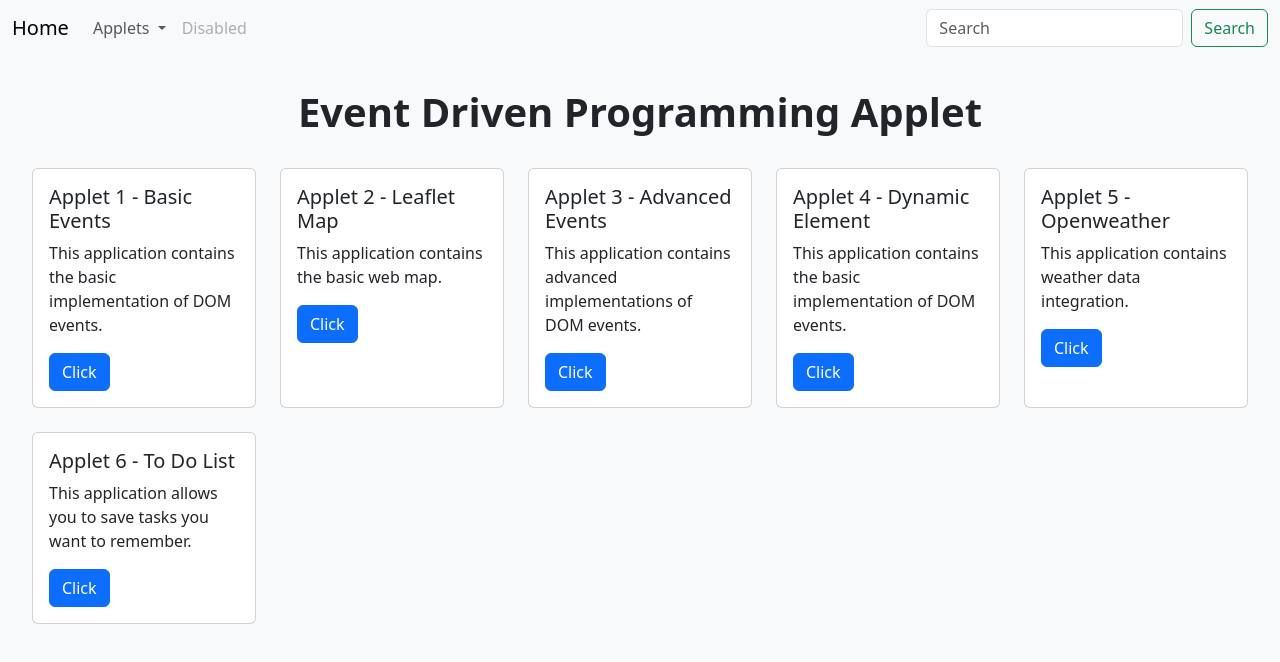
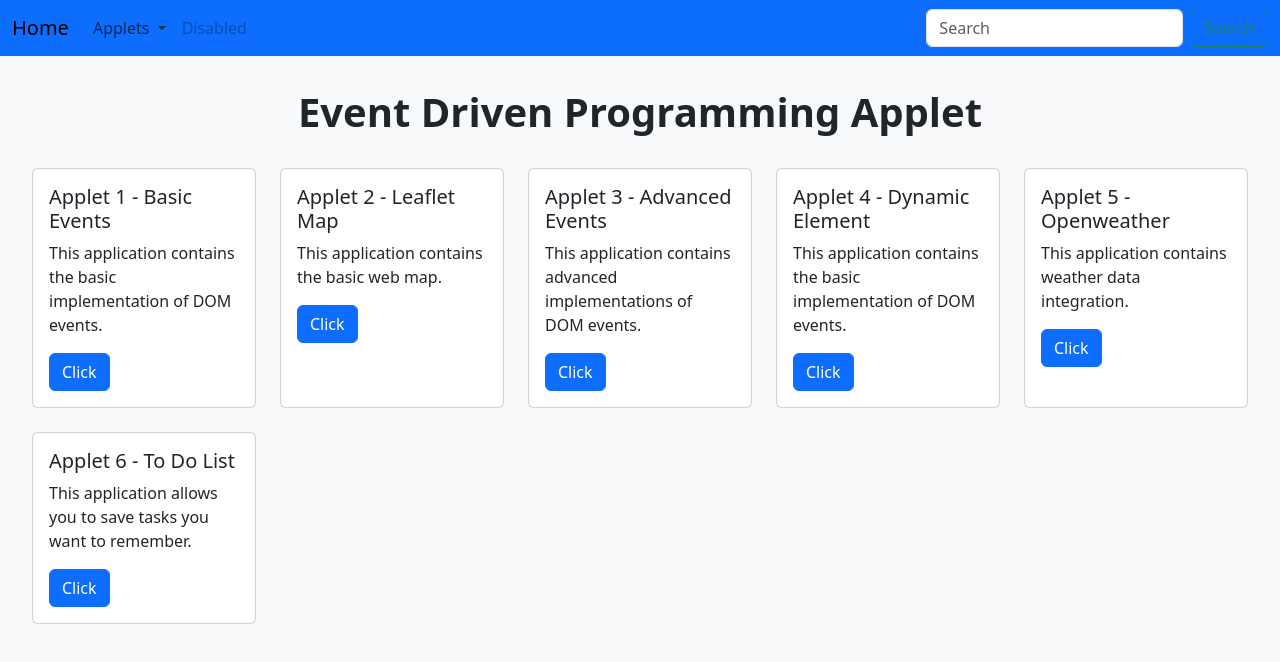
Before and after one commit to Wenielrana07/IT24B-NEW, a plain HTML site: page index.html in a window 1280 px wide. Drawn offline with nearby package versions, Linux system fonts and the light colour scheme.

Commit message:
updated navbar

```diff
--- a/index.html
+++ b/index.html
@@ -30,7 +30,7 @@
     </style>
 </head>
 <body>
-    <nav class="navbar navbar-expand-lg bg-body-tertiary">
+    <nav class="navbar navbar-expand-lg bg-primary">
         <div class="container-fluid">
             <a class="navbar-brand" href="index.html">Home</a>
             <button class="navbar-toggler" type="button" data-bs-toggle="collapse" data-bs-target="#navbarSupportedContent" aria-controls="navbarSupportedContent" aria-expanded="false" aria-label="Toggle navigation">
```
